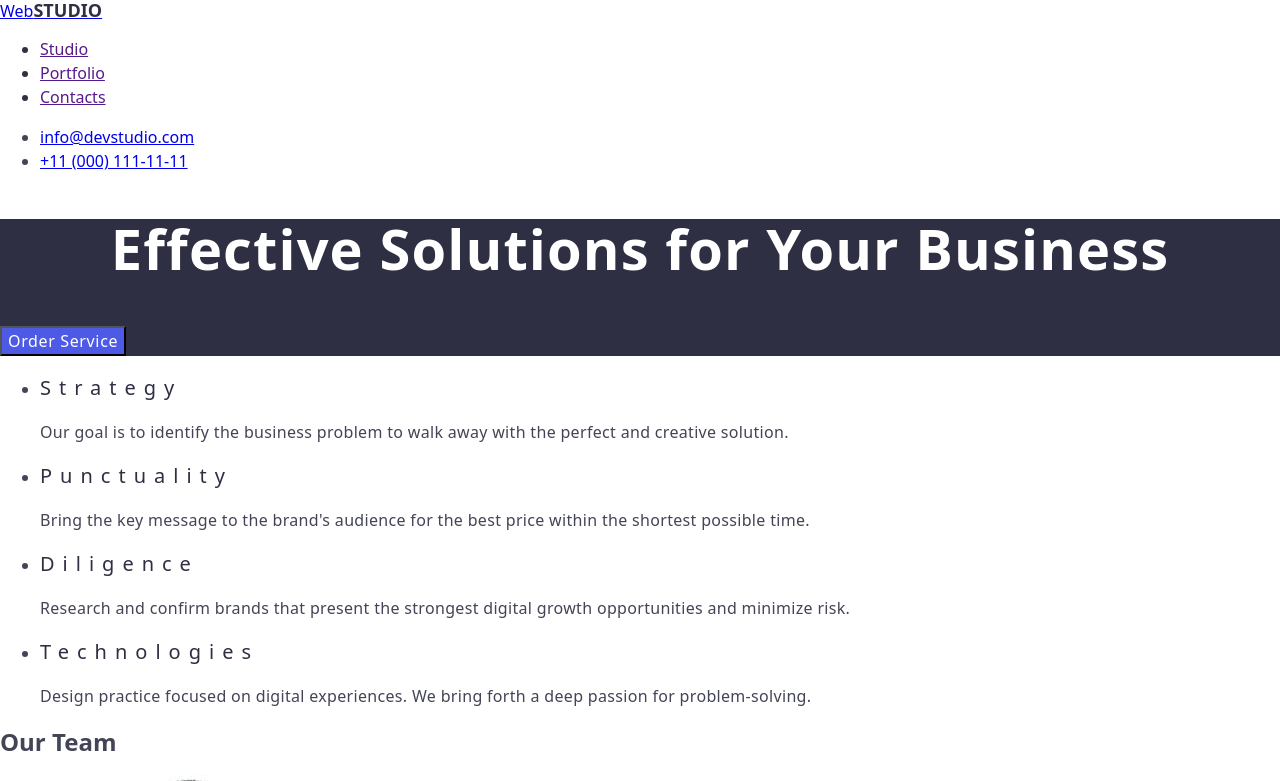
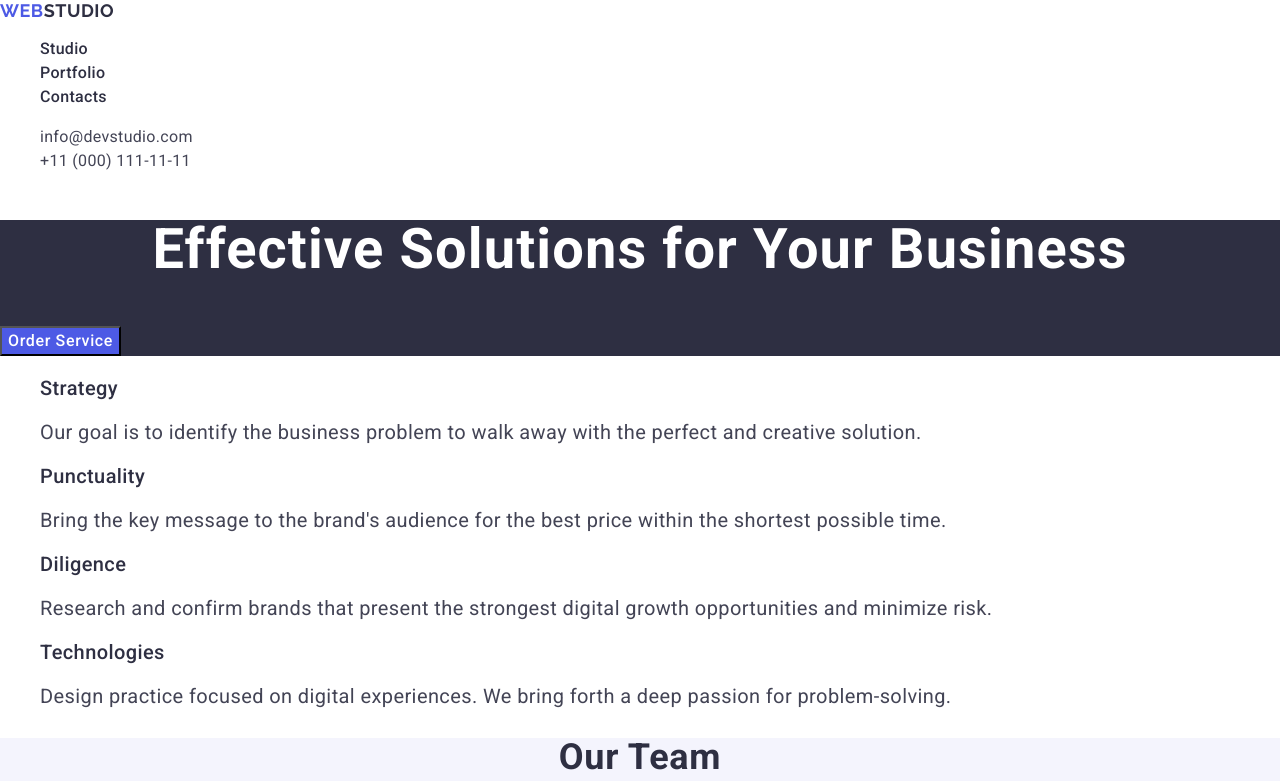
Before and after one commit to OleksandrChmul/goit-markup-hw-02, a plain HTML site: page index.html in a window 1280 px wide. Shown: the top 781 px of the page. Drawn offline with nearby package versions, Linux system fonts and the light colour scheme.

Commit message:
fixed all css

```diff
--- a/css/styles.css
+++ b/css/styles.css
@@ -1,106 +1,145 @@
 body {
-  font-family: "roboto" sans-serif;
+  font-family: "Roboto", sans-serif;
   color: #434455;
   background-color: #ffffff;
 }
 
-.top-line .logo-link {
-  font-family: "Raleway" sans-serif;
-  flex-shrink: 0;
-  background: var(--white, #fff);
+ul {
+  list-style-type: none;
 }
 
-.web {
-  color: var(--iris, #4d5ae5);
-  font-family: "Raleway" sans-serif;
-  font-size: 18px;
-  font-style: normal;
-  font-weight: 700;
-  line-height: 1.16; /* 116.667% */
-  letter-spacing: 0.03;
-  text-transform: uppercase;
+a {
+  text-decoration: none;
 }
 
-.logo-studio {
-  color: var(--navyblue, #2e2f42);
-  font-family: "Raleway" sans-serif;
+/* Style header */
+
+.top-line .logo-link {
+  font-family: "Raleway", sans-serif;
+  font-weight: 700;
   font-size: 18px;
-  font-style: normal;
-  font-weight: 700;
-  line-height: 1.16; /* 116.667% */
-  letter-spacing: 0.03;
+  line-height: 1.17;
+  letter-spacing: 0.03em;
   text-transform: uppercase;
+  color: #4d5ae5;
 }
 
-.navigation {
-  color: var(--navyblue, #2e2f42);
-  font-family: "roboto" sans-serif;
-  font-size: 16px;
-  font-style: normal;
-  font-weight: 500;
-  line-height: 1.5; /* 150% */
-  letter-spacing: 0.02;
+.top-line .logo-link .logo-studio {
+  color: #2e2f42;
 }
 
-.address {
-  color: var(--slate, #434455);
-  font-family: "Roboto" sans-serif;
+.navigation a {
+  font-weight: 500;
   font-size: 16px;
-  font-style: normal;
-  font-weight: 400;
-  line-height: 1.5; /* 150% */
-  letter-spacing: 0.02px;
+  line-height: 1.5;
+  letter-spacing: 0.02em;
+  color: #2e2f42;
 }
 
-.hero-section {
-  background: var(--navyblue, #2e2f42);
-  flex-shrink: 0;
+.navigation .navigation-link:hover,
+.navigation .navigation-link:focus {
+  color: #404bbf;
 }
 
-.hero-header {
-  color: var(--white, #fff);
+.contacts {
+  font-style: normal;
+}
+
+.contacts .contacts-link {
+  font-size: 16px;
+  line-height: 1.5;
+  letter-spacing: 0.02em;
+  color: #434455;
+}
+
+.contacts .contacts-link:hover,
+.contacts .contacts-link:focus {
+  color: #404bbf;
+}
+
+/* Hero-section */
+
+.hero-section {
+  background-color: #2e2f42;
+}
+.hero-section .hero-title {
+  color: #ffffff;
   text-align: center;
-  font-family: "roboto" sans-serif;
   font-size: 56px;
-  font-style: normal;
-  font-weight: 700;
-  line-height: 1.07; /* 107.143% */
+  line-height: 1.07;
   letter-spacing: 0.02em;
 }
 
-.button {
-  background: var(--iris, #4d5ae5);
+.hero-section .button {
+  background-color: #4d5ae5;
+  font-family: "Roboto", sans-serif;
+  font-size: 16px;
+  font-weight: 500;
+  line-height: 1.5;
+  letter-spacing: 0.04em;
+  color: #ffffff;
+  cursor: pointer;
 }
 
-.button-text {
-  color: var(--white, #fff);
-  font-family: "roboto" sans-serif;
-  font-size: 16px;
-  font-style: normal;
-  font-weight: 500;
-  line-height: 1.5; /* 150% */
-  letter-spacing: 0.04em;
+.hero-section .button:hover,
+.hero-section .button:focus {
+  background-color: #404bbf;
 }
 
-.feature {
-  flex-shrink: 0;
-}
-.feature-header {
-  color: var(--navyblue, #2e2f42);
-  font-family: "roboto" sans-serif;
+/* Feature-section */
+
+.list-title {
+  font-weight: 500;
   font-size: 20px;
-  font-style: normal;
-  font-weight: 500;
-  line-height: 1.2; /* 120% */
-  letter-spacing: 0.4em;
+  line-height: 1.2;
+  letter-spacing: 0.02em;
+  color: #2e2f42;
 }
 
-.feature-text {
-  color: var(--slate, #434455);
-  font-family: "roboto" sans-serif;
-  font-size: 16px;
-  font-style: normal;
-  font-weight: 400;
-  line-height: 24px; /* 150% */
-  letter-spacing: 0.32px;
+.list-text {
+  font-size: 20px;
+  line-height: 1.2;
+  letter-spacing: 0.02em;
+  color: #434455;
 }
+
+/* Our Team */
+
+.our-team {
+  background-color: #f4f4fd;
+}
+.our-team-title {
+  font-size: 36px;
+  line-height: 1.11;
+  text-align: center;
+  letter-spacing: 0.02em;
+  text-transform: capitalize;
+  color: #2e2f42;
+}
+
+/* Portfolio */
+
+.portfolio {
+  font-size: 36px;
+  line-height: 1.11;
+  text-align: center;
+  letter-spacing: 0.02em;
+  text-transform: capitalize;
+  color: #2e2f42;
+}
+
+/* Footer */
+
+.footer .logo-link {
+  font-family: "Raleway", sans-serif;
+  font-weight: 700;
+  font-size: 18px;
+  line-height: 1.17;
+  letter-spacing: 0.03em;
+  text-transform: uppercase;
+  color: #4d5ae5;
+}
+
+.footer .logo-link .logo-studio {
+  color: #2e2f42;
+}
--- a/index.html
+++ b/index.html
@@ -18,6 +18,8 @@
     <link rel="stylesheet" href="./css/styles.css" />
   </head>
   <body>
+    <!-- Header -->
+
     <header class="top-line">
       <nav>
         <a class="logo-link" href="./index.html"
@@ -25,69 +27,79 @@
         >
         <ul class="navigation">
           <li>
-            <a href="">Studio</a>
+            <a class="navigation-link" href="./index.html">Studio</a>
           </li>
           <li>
-            <a href="">Portfolio</a>
+            <a class="navigation-link" href="">Portfolio</a>
           </li>
           <li>
-            <a href="">Contacts</a>
+            <a class="navigation-link" href="">Contacts</a>
           </li>
         </ul>
       </nav>
-      <address class="address">
+      <address class="contacts">
         <ul>
           <li>
-            <a href="mailto:info@devstudio.com">info@devstudio.com</a>
+            <a class="contacts-link" href="mailto:info@devstudio.com"
+              >info@devstudio.com</a
+            >
           </li>
           <li>
-            <a href="tel:+110001111111">+11 (000) 111-11-11</a>
+            <a class="contacts-link" href="tel:+110001111111"
+              >+11 (000) 111-11-11</a
+            >
           </li>
         </ul>
       </address>
     </header>
     <main>
+      <!-- Hero Section -->
+
       <section class="hero-section">
-        <h1 class="hero-header">Effective Solutions for Your Business</h1>
-        <button class="button" type="button">
-          <span class="button-text">Order Service</span>
-        </button>
+        <h1 class="hero-title">Effective Solutions for Your Business</h1>
+        <button class="button" type="button">Order Service</button>
       </section>
+
+      <!-- Feature -->
+
       <section class="feature">
         <h2 hidden>Feature</h2>
         <ul>
-          <li class="feature-list">
-            <h3 class="feature-header">Strategy</h3>
-            <p class="feature-text">
+          <li>
+            <h3 class="list-title">Strategy</h3>
+            <p class="list-text">
               Our goal is to identify the business problem to walk away with the
               perfect and creative solution.
             </p>
           </li>
-          <li class="feature-list">
-            <h3 class="feature-header">Punctuality</h3>
-            <p class="feature-text">
+          <li>
+            <h3 class="list-title">Punctuality</h3>
+            <p class="list-text">
               Bring the key message to the brand's audience for the best price
               within the shortest possible time.
             </p>
           </li>
-          <li class="feature-list">
-            <h3 class="feature-header">Diligence</h3>
-            <p class="feature-text">
+          <li>
+            <h3 class="list-title">Diligence</h3>
+            <p class="list-text">
               Research and confirm brands that present the strongest digital
               growth opportunities and minimize risk.
             </p>
           </li>
-          <li class="feature-list">
-            <h3 class="feature-header">Technologies</h3>
-            <p class="feature-text">
+          <li>
+            <h3 class="list-title">Technologies</h3>
+            <p class="list-text">
               Design practice focused on digital experiences. We bring forth a
               deep passion for problem-solving.
             </p>
           </li>
         </ul>
       </section>
-      <section>
-        <h2>Our Team</h2>
+
+      <!-- Our Team -->
+
+      <section class="our-team">
+        <h2 class="our-team-title">Our Team</h2>
         <ul>
           <li>
             <img
@@ -95,13 +107,13 @@
               alt="Mark Guerrero"
               width="264"
             />
-            <h3>Mark Guerrero</h3>
-            <p>Product Designer</p>
+            <h3 class="list-title">Mark Guerrero</h3>
+            <p class="list-text">Product Designer</p>
           </li>
           <li>
             <img src="./images/tom-ford.jpg" alt="Tom Ford" width="264" />
-            <h3>Tom Ford</h3>
-            <p>Frontend Developer</p>
+            <h3 class="list-title">Tom Ford</h3>
+            <p class="list-text">Frontend Developer</p>
           </li>
           <li>
             <img
@@ -109,8 +121,8 @@
               alt="Camila Garcia"
               width="264"
             />
-            <h3>Camila Garcia</h3>
-            <p>Marketing</p>
+            <h3 class="list-title">Camila Garcia</h3>
+            <p class="list-text">Marketing</p>
           </li>
           <li>
             <img
@@ -118,13 +130,16 @@
               alt="Daniel Wilson"
               width="264"
             />
-            <h3>Daniel Wilson</h3>
-            <p>UI Designer</p>
+            <h3 class="list-title">Daniel Wilson</h3>
+            <p class="list-text">UI Designer</p>
           </li>
         </ul>
       </section>
+
+      <!-- Portfolio -->
+
       <section>
-        <h2>Our Portfolio</h2>
+        <h2 class="portfolio">Our Portfolio</h2>
         <ul>
           <li>
             <img
@@ -133,8 +148,8 @@
               width="360"
               height="300"
             />
-            <h3>Banking App</h3>
-            <p>App</p>
+            <h3 class="list-title">Banking App</h3>
+            <p class="list-text">App</p>
           </li>
           <li>
             <img
@@ -143,8 +158,8 @@
               width="360"
               height="300"
             />
-            <h3>Cashless Payment</h3>
-            <p>Marketing</p>
+            <h3 class="list-title">Cashless Payment</h3>
+            <p class="list-text">Marketing</p>
           </li>
           <li>
             <img
@@ -153,8 +168,8 @@
               width="360"
               height="300"
             />
-            <h3>Meditation App</h3>
-            <p>App</p>
+            <h3 class="list-title">Meditation App</h3>
+            <p class="list-text">App</p>
           </li>
           <li>
             <img
@@ -163,8 +178,8 @@
               width="360"
               height="300"
             />
-            <h3>Taxi Service</h3>
-            <p>Marketing</p>
+            <h3 class="list-title">Taxi Service</h3>
+            <p class="list-text">Marketing</p>
           </li>
           <li>
             <img
@@ -173,8 +188,8 @@
               width="360"
               height="300"
             />
-            <h3>Screen Illustrations</h3>
-            <p>Design</p>
+            <h3 class="list-title">Screen Illustrations</h3>
+            <p class="list-text">Design</p>
           </li>
           <li>
             <img
@@ -183,15 +198,20 @@
               width="360"
               height="300"
             />
-            <h3>Online Courses</h3>
-            <p>Marketing</p>
+            <h3 class="list-title">Online Courses</h3>
+            <p class="list-text">Marketing</p>
           </li>
         </ul>
       </section>
     </main>
-    <footer>
-      <a href="./index.html">WebStudio</a>
-      <p>
+
+    <!-- Footer -->
+
+    <footer class="footer">
+      <a class="logo-link" href="./index.html"
+        >Web<span class="logo-studio">Studio</span></a
+      >
+      <p class="list-text">
         Increase the flow of customers and sales for your business with digital
         marketing & growth solutions.
       </p>
```
